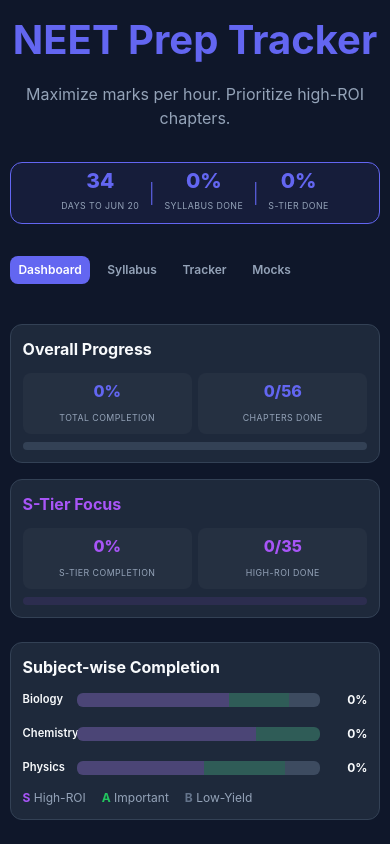
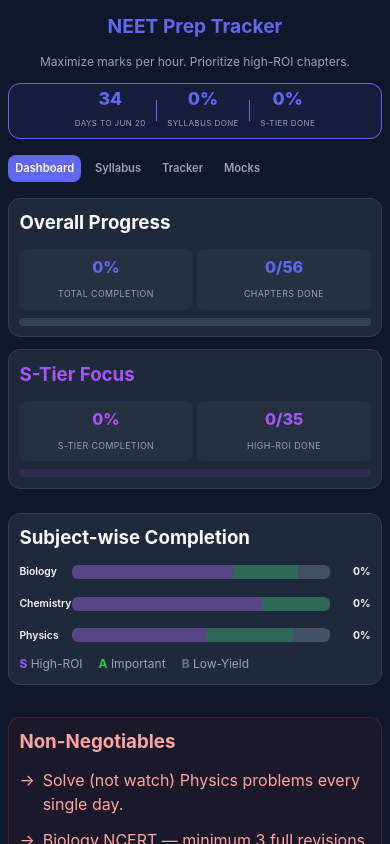
Before and after one commit to Doffcode/neet-prep-tracker, a React (Vite) app: page / in a window 390 px wide. Shown: the top 844 px of the page. Built offline with nearby package versions, Linux system fonts and the light colour scheme.

Commit message:
Fix mobile-desktop parity: sticky countdown, visible bar chart, scroll-to-top on tab switch

```diff
--- a/src/App.tsx
+++ b/src/App.tsx
@@ -24,14 +24,19 @@ function App() {
   const [state, setState] = useLocalStorage<AppState>('neet-prep-state-v2', INITIAL_STATE);
   const [selectedDate, setSelectedDate] = useState<string>(getTodayStr());
   const dayDetailRef = useRef<HTMLDivElement>(null);
+  const topRef = useRef<HTMLDivElement>(null);
 
   useEffect(() => {
-    if (activeTab === 'tracker' && window.innerWidth <= 768 && dayDetailRef.current) {
+    if (window.innerWidth <= 768) {
+      if (activeTab === 'tracker' && dayDetailRef.current) {
         setTimeout(() => {
           dayDetailRef.current?.scrollIntoView({ behavior: 'smooth', block: 'start' });
         }, 150);
+      } else {
+        topRef.current?.scrollIntoView({ behavior: 'smooth', block: 'start' });
       }
-  }, [selectedDate, activeTab]);
+    }
+  }, [activeTab, selectedDate]);
 
   const today = getTodayStr();
   const daysRemaining = getDaysRemaining();
@@ -70,12 +75,6 @@ function App() {
     });
     return subjects;
   }, [allCompletedChapters]);
-
-  const getTierWidth = (tier: Tier, subject: Subject) => {
-    const breakdown = subjectStats[subject].tierBreakdown[tier];
-    if (breakdown.total === 0) return 0;
-    return (breakdown.completed / breakdown.total) * 100;
-  };
 
   const getTierTotalWidth = (tier: Tier, subject: Subject) => {
     const breakdown = subjectStats[subject].tierBreakdown[tier];
@@ -149,14 +148,14 @@ function App() {
   };
 
   const todayIndex = ALL_DATES.findIndex(d => d === today);
-
   const currentPhase = todayIndex < 14 ? 0 : todayIndex < 24 ? 1 : 2;
 
   return (
     <div className="container">
-      <header style={{ marginBottom: '2rem', textAlign: 'center' }}>
-        <h1 style={{ fontSize: '2.5rem', color: 'var(--accent)' }}>NEET Prep Tracker</h1>
-        <p style={{ color: 'var(--text-secondary)' }}>Maximize marks per hour. Prioritize high-ROI chapters.</p>
+      <div ref={topRef} className="sticky-top">
+        <header className="app-header">
+          <h1>NEET Prep Tracker</h1>
+          <p>Maximize marks per hour. Prioritize high-ROI chapters.</p>
         </header>
 
         <div className="countdown-banner">
@@ -187,7 +186,9 @@ function App() {
             </div>
           ))}
         </nav>
+      </div>
 
+      <div className="tab-content">
         {activeTab === 'dashboard' && (
           <section>
             <div className="grid">
@@ -234,19 +235,21 @@ function App() {
                     <span className="graph-label">{subject}</span>
                     <div className="graph-bar-container">
                       {(['S', 'A', 'B'] as Tier[]).map(tier => {
-                      const tierTotal = subjectStats[subject].tierBreakdown[tier].total;
-                      if (tierTotal === 0) return null;
-                      const width = getTierTotalWidth(tier, subject);
-                      const fill = getTierWidth(tier, subject);
+                        const bd = subjectStats[subject].tierBreakdown[tier];
+                        if (bd.total === 0) return null;
+                        const segWidth = getTierTotalWidth(tier, subject);
+                        const fillPct = bd.total > 0 ? (bd.completed / bd.total) * 100 : 0;
                         return (
                           <div
                             key={tier}
                             className={`graph-bar graph-bar-${tier.toLowerCase()}`}
-                          style={{
-                            width: `${width}%`,
-                            opacity: fill === 0 ? 0.2 : 1,
-                          }}
+                            style={{ width: `${segWidth}%` }}
+                          >
+                            <div
+                              className="graph-bar-fill"
+                              style={{ width: `${fillPct}%`, background: fillPct > 0 ? undefined : 'transparent' }}
                             />
+                          </div>
                         );
                       })}
                     </div>
@@ -294,7 +297,7 @@ function App() {
 
         {activeTab === 'syllabus' && (
           <section>
-          <div className="grid" style={{ gridTemplateColumns: 'repeat(auto-fit, minmax(350px, 1fr))' }}>
+            <div className="grid" style={{ gridTemplateColumns: 'repeat(auto-fit, minmax(320px, 1fr))' }}>
               {(['Biology', 'Chemistry', 'Physics'] as Subject[]).map(subject => (
                 <div key={subject} className="card">
                   <h2>{subject}</h2>
@@ -512,8 +515,9 @@ function App() {
             </div>
           </section>
         )}
+      </div>
 
-      <footer style={{ marginTop: '4rem', textAlign: 'center', color: 'var(--text-secondary)', fontSize: '0.8rem' }}>
+      <footer style={{ marginTop: '2rem', textAlign: 'center', color: 'var(--text-secondary)', fontSize: '0.8rem' }}>
         NEET Prep Tracker &mdash; {daysRemaining} days to Jun 20.
       </footer>
     </div>
--- a/src/index.css
+++ b/src/index.css
@@ -43,6 +43,75 @@ h1, h2, h3 {
   margin: 0 auto;
 }
 
+/* Sticky header area */
+.sticky-top {
+  position: sticky;
+  top: 0;
+  z-index: 100;
+  background: var(--bg-color);
+  padding-bottom: 0.5rem;
+}
+
+.app-header {
+  text-align: center;
+  margin-bottom: 1.25rem;
+  padding-top: 0.25rem;
+}
+
+.app-header h1 {
+  font-size: 2.5rem;
+  color: var(--accent);
+}
+
+.app-header p {
+  color: var(--text-secondary);
+}
+
+.tab-content {
+  padding-top: 0.5rem;
+}
+
+/* Countdown */
+.countdown-banner {
+  background: var(--countdown-bg);
+  border: 1px solid var(--accent);
+  border-radius: 12px;
+  padding: 1rem 1.5rem;
+  display: flex;
+  align-items: center;
+  justify-content: center;
+  gap: 2rem;
+  margin-bottom: 1.5rem;
+  flex-wrap: wrap;
+}
+
+.countdown-item {
+  text-align: center;
+}
+
+.countdown-value {
+  display: block;
+  font-size: 2.2rem;
+  font-weight: 800;
+  color: var(--accent);
+  line-height: 1;
+}
+
+.countdown-label {
+  font-size: 0.75rem;
+  color: var(--text-secondary);
+  text-transform: uppercase;
+  letter-spacing: 0.05em;
+  margin-top: 0.25rem;
+}
+
+.countdown-divider {
+  font-size: 2rem;
+  color: var(--accent);
+  font-weight: 300;
+}
+
+/* Grid */
 .grid {
   display: grid;
   grid-template-columns: repeat(auto-fit, minmax(300px, 1fr));
@@ -60,46 +129,6 @@ h1, h2, h3 {
 
 .card:hover {
   box-shadow: 0 10px 25px -5px rgba(0, 0, 0, 0.3);
-}
-
-/* Countdown */
-.countdown-banner {
-  background: var(--countdown-bg);
-  border: 1px solid var(--accent);
-  border-radius: 12px;
-  padding: 1.25rem 1.5rem;
-  display: flex;
-  align-items: center;
-  justify-content: center;
-  gap: 2rem;
-  margin-bottom: 2rem;
-  flex-wrap: wrap;
-}
-
-.countdown-item {
-  text-align: center;
-}
-
-.countdown-value {
-  display: block;
-  font-size: 2.5rem;
-  font-weight: 800;
-  color: var(--accent);
-  line-height: 1;
-}
-
-.countdown-label {
-  font-size: 0.75rem;
-  color: var(--text-secondary);
-  text-transform: uppercase;
-  letter-spacing: 0.05em;
-  margin-top: 0.25rem;
-}
-
-.countdown-divider {
-  font-size: 2rem;
-  color: var(--accent);
-  font-weight: 300;
 }
 
 /* Subject Graph */
@@ -133,13 +162,23 @@ h1, h2, h3 {
 
 .graph-bar {
   height: 100%;
+  position: relative;
   transition: width 0.5s ease-out;
-  position: relative;
 }
 
-.graph-bar-s { background: var(--tier-s); }
-.graph-bar-a { background: var(--tier-a); }
-.graph-bar-b { background: var(--tier-b); }
+.graph-bar-s { background: rgba(168, 85, 247, 0.3); }
+.graph-bar-a { background: rgba(34, 197, 94, 0.3); }
+.graph-bar-b { background: rgba(100, 116, 139, 0.3); }
+
+.graph-bar-fill {
+  height: 100%;
+  border-radius: 0 6px 6px 0;
+  transition: width 0.5s ease-out;
+}
+
+.graph-bar-s .graph-bar-fill { background: var(--tier-s); }
+.graph-bar-a .graph-bar-fill { background: var(--tier-a); }
+.graph-bar-b .graph-bar-fill { background: var(--tier-b); }
 
 .graph-percent {
   margin-left: 0.5rem;
@@ -173,52 +212,17 @@ h1, h2, h3 {
   position: relative;
 }
 
-.day-cell:hover {
-  border-color: var(--accent);
-  background: rgba(99, 102, 241, 0.1);
-}
+.day-cell:hover { border-color: var(--accent); background: rgba(99, 102, 241, 0.1); }
+.day-cell.selected { border-color: var(--accent); background: rgba(99, 102, 241, 0.2); }
+.day-cell.today { border-color: var(--success); box-shadow: 0 0 12px rgba(16, 185, 129, 0.2); }
+.day-cell.complete { border-color: var(--success); background: rgba(16, 185, 129, 0.08); }
+.day-cell.partial { border-color: var(--warning); }
+.day-cell.future { opacity: 0.4; cursor: default; }
 
-.day-cell.selected {
-  border-color: var(--accent);
-  background: rgba(99, 102, 241, 0.2);
-}
+.day-cell-date { font-weight: 700; font-size: 0.85rem; }
+.day-cell-name { color: var(--text-secondary); font-size: 0.65rem; }
 
-.day-cell.today {
-  border-color: var(--success);
-  box-shadow: 0 0 12px rgba(16, 185, 129, 0.2);
-}
-
-.day-cell.complete {
-  border-color: var(--success);
-  background: rgba(16, 185, 129, 0.08);
-}
-
-.day-cell.partial {
-  border-color: var(--warning);
-}
-
-.day-cell.future {
-  opacity: 0.4;
-  cursor: default;
-}
-
-.day-cell-date {
-  font-weight: 700;
-  font-size: 0.85rem;
-}
-
-.day-cell-name {
-  color: var(--text-secondary);
-  font-size: 0.65rem;
-}
-
-.day-cell-dot {
-  width: 6px;
-  height: 6px;
-  border-radius: 50%;
-  margin-top: 2px;
-}
-
+.day-cell-dot { width: 6px; height: 6px; border-radius: 50%; margin-top: 2px; }
 .day-cell-dot.green { background: var(--success); }
 .day-cell-dot.yellow { background: var(--warning); }
 
@@ -252,9 +256,7 @@ h1, h2, h3 {
   margin-top: 1rem;
 }
 
-.note-input textarea {
-  width: 100%;
-}
+.note-input textarea { width: 100%; }
 
 /* Tier badges */
 .tier-badge {
@@ -285,7 +287,7 @@ h1, h2, h3 {
   transition: width 0.3s ease-out;
 }
 
-/* Checkbox item */
+/* Checkbox */
 .checkbox-item {
   display: flex;
   align-items: flex-start;
@@ -296,20 +298,10 @@ h1, h2, h3 {
   transition: background 0.2s;
 }
 
-.checkbox-item:hover {
-  background: rgba(255, 255, 255, 0.05);
-}
+.checkbox-item:hover { background: rgba(255, 255, 255, 0.05); }
+.checkbox-item input { width: 1.25rem; height: 1.25rem; accent-color: var(--accent); }
 
-.checkbox-item input {
-  width: 1.25rem;
-  height: 1.25rem;
-  accent-color: var(--accent);
-}
-
-.strikethrough {
-  text-decoration: line-through;
-  opacity: 0.5;
-}
+.strikethrough { text-decoration: line-through; opacity: 0.5; }
 
 /* Buttons */
 .btn {
@@ -321,27 +313,16 @@ h1, h2, h3 {
   transition: background 0.2s;
 }
 
-.btn-primary {
-  background: var(--accent);
-  color: white;
-}
-
-.btn-primary:hover {
-  background: var(--accent-hover);
-}
-
-.btn-sm {
-  padding: 0.4rem 0.75rem;
-  font-size: 0.8rem;
-}
+.btn-primary { background: var(--accent); color: white; }
+.btn-primary:hover { background: var(--accent-hover); }
+.btn-sm { padding: 0.4rem 0.75rem; font-size: 0.8rem; }
 
 /* Nav */
 .nav {
   display: flex;
   gap: 1rem;
-  margin-bottom: 2rem;
   overflow-x: auto;
-  padding-bottom: 0.5rem;
+  padding-bottom: 0.25rem;
 }
 
 .nav-link {
@@ -354,10 +335,7 @@ h1, h2, h3 {
   transition: all 0.2s;
 }
 
-.nav-link.active {
-  background: var(--accent);
-  color: white;
-}
+.nav-link.active { background: var(--accent); color: white; }
 
 /* Stats */
 .stats-grid {
@@ -388,17 +366,8 @@ h1, h2, h3 {
 }
 
 /* Forms */
-.mock-form {
-  display: flex;
-  flex-direction: column;
-  gap: 1rem;
-}
-
-.input-group {
-  display: flex;
-  flex-direction: column;
-  gap: 0.5rem;
-}
+.mock-form { display: flex; flex-direction: column; gap: 1rem; }
+.input-group { display: flex; flex-direction: column; gap: 0.5rem; }
 
 input, textarea {
   background: var(--bg-color);
@@ -415,12 +384,11 @@ input, textarea {
   color: #fca5a5;
 }
 
-/* Day tracker toolbar */
+/* Day toolbar */
 .day-toolbar {
   display: flex;
   align-items: center;
   gap: 1rem;
-  margin-bottom: 1rem;
   flex-wrap: wrap;
 }
 
@@ -433,135 +401,108 @@ input, textarea {
   font-size: 0.85rem;
 }
 
-/* Mock log list */
+/* Mock log */
 .mock-log-item {
   padding: 1rem;
   border-bottom: 1px solid var(--border);
 }
 
-/* Phase card highlight */
-.phase-active {
-  border-left: 3px solid var(--accent);
-  padding-left: 1rem;
-}
+/* Responsive */
+@media (max-width: 768px) {
+  body { padding: 0.75rem; }
 
-/* Responsive – keep same structure, just scale */
-@media (max-width: 768px) {
-  body {
-    padding: 1rem;
+  .app-header h1 { font-size: 1.4rem; }
+  .app-header p { font-size: 0.85rem; }
+  .app-header { margin-bottom: 0.75rem; }
+
+  .sticky-top { padding-bottom: 0.25rem; }
+
+  .countdown-banner {
+    padding: 0.5rem 0.75rem;
+    gap: 0.75rem;
+    margin-bottom: 1rem;
   }
+  .countdown-value { font-size: 1.4rem; }
+  .countdown-divider { font-size: 1.3rem; }
+  .countdown-label { font-size: 0.6rem; }
 
-  h1 { font-size: 1.6rem; }
-  h2 { font-size: 1.2rem; }
-  h3 { font-size: 1rem; }
+  .nav { gap: 0.4rem; }
+  .nav-link { padding: 0.35rem 0.6rem; font-size: 0.8rem; }
 
-  .container { max-width: 100%; }
-
-  .nav {
-    gap: 0.5rem;
-  }
-  .nav-link {
-    padding: 0.4rem 0.75rem;
-    font-size: 0.8rem;
-  }
-
-  .grid {
-    gap: 1rem;
-    margin-bottom: 1.5rem;
-  }
-
+  .grid { gap: 0.75rem; margin-bottom: 1.5rem; }
   .card { padding: 1rem; }
 
-  .countdown-banner {
-    padding: 0.75rem 1rem;
-    gap: 1rem;
-  }
-  .countdown-value { font-size: 1.6rem; }
-  .countdown-divider { font-size: 1.5rem; }
-  .countdown-label { font-size: 0.65rem; }
+  .stats-grid { gap: 0.5rem; }
+  .stat-card { padding: 0.5rem; }
+  .stat-value { font-size: 1.1rem; }
+  .stat-label { font-size: 0.6rem; }
 
-  .day-grid {
-    gap: 0.25rem;
-    margin-bottom: 1rem;
-  }
-  .day-cell {
-    font-size: 0.65rem;
-    padding: 0.15rem;
-    border-radius: 6px;
-  }
-  .day-cell-date { font-size: 0.7rem; }
-  .day-cell-name { font-size: 0.55rem; }
-  .day-cell-dot { width: 4px; height: 4px; }
+  .graph-label { width: 55px; font-size: 0.7rem; }
+  .graph-bar-container { height: 16px; }
+  .graph-row { gap: 0.4rem; }
+  .graph-percent { font-size: 0.7rem; min-width: 32px; }
 
-  .day-toolbar {
-    gap: 0.5rem;
-  }
+  .day-grid { gap: 0.2rem; margin-bottom: 1rem; }
+  .day-cell { font-size: 0.6rem; padding: 0.1rem; border-radius: 5px; }
+  .day-cell-date { font-size: 0.65rem; }
+  .day-cell-name { font-size: 0.5rem; }
 
-  .day-detail { padding: 1rem; margin-bottom: 1rem; }
-  .day-detail-header { margin-bottom: 1rem; }
+  .day-detail { padding: 0.85rem; margin-bottom: 1rem; }
+  .day-detail-header { margin-bottom: 0.75rem; }
 
-  .stats-grid { gap: 0.5rem; }
-  .stat-card { padding: 0.6rem; }
-  .stat-value { font-size: 1.2rem; }
-  .stat-label { font-size: 0.65rem; }
+  .checkbox-item { padding: 0.4rem 0.5rem; gap: 0.4rem; }
+  .day-detail .checkbox-item { margin-bottom: 0.4rem; }
 
-  .graph-label { width: 60px; font-size: 0.75rem; }
-  .graph-bar-container { height: 18px; }
-  .graph-row { gap: 0.5rem; }
-  .graph-percent { font-size: 0.75rem; min-width: 35px; }
+  .btn { padding: 0.5rem 0.85rem; }
+  .btn-sm { padding: 0.3rem 0.5rem; font-size: 0.75rem; }
 
-  .checkbox-item { padding: 0.5rem; gap: 0.5rem; }
+  input, textarea { font-size: 0.85rem; padding: 0.5rem; }
 
-  input, textarea { font-size: 0.9rem; padding: 0.5rem; }
-
-  .btn { padding: 0.5rem 1rem; }
-
-  footer { margin-top: 2rem; }
+  footer { margin-top: 1.5rem; font-size: 0.7rem; }
 }
 
 @media (max-width: 480px) {
-  body { padding: 0.6rem; }
+  body { padding: 0.5rem; }
 
-  .nav-link {
-    padding: 0.3rem 0.55rem;
-    font-size: 0.75rem;
-  }
+  .app-header h1 { font-size: 1.2rem; }
+  .app-header p { font-size: 0.75rem; }
 
   .countdown-banner {
-    padding: 0.5rem 0.6rem;
-    gap: 0.6rem;
+    padding: 0.4rem 0.5rem;
+    gap: 0.5rem;
   }
-  .countdown-value { font-size: 1.3rem; }
-  .countdown-divider { font-size: 1.2rem; }
-  .countdown-label { font-size: 0.55rem; }
+  .countdown-value { font-size: 1.1rem; }
+  .countdown-divider { font-size: 1.1rem; }
+  .countdown-label { font-size: 0.5rem; }
 
-  .day-grid { gap: 0.15rem; }
-  .day-cell {
-    font-size: 0.55rem;
-    padding: 0.1rem;
-    border-radius: 4px;
-  }
-  .day-cell-date { font-size: 0.6rem; }
-  .day-cell-name { font-size: 0.5rem; }
+  .nav-link { padding: 0.3rem 0.45rem; font-size: 0.7rem; }
 
-  .day-toolbar { flex-direction: column; align-items: stretch; }
-  .day-toolbar select { width: 100%; }
+  .grid { grid-template-columns: 1fr; }
 
-  .day-detail { padding: 0.75rem; }
-  .day-detail-header { flex-direction: column; }
-
-  .card { padding: 0.75rem; }
-
-  .stats-grid { grid-template-columns: 1fr 1fr; gap: 0.4rem; }
+  .stats-grid { grid-template-columns: 1fr 1fr; gap: 0.3rem; }
   .stat-card { padding: 0.4rem; }
   .stat-value { font-size: 1rem; }
   .stat-label { font-size: 0.55rem; }
 
-  .graph-label { width: 50px; font-size: 0.7rem; }
+  .graph-label { width: 48px; font-size: 0.65rem; }
   .graph-bar-container { height: 14px; }
   .graph-row { gap: 0.3rem; }
+  .graph-percent { font-size: 0.65rem; min-width: 28px; }
 
-  .checkbox-item { padding: 0.35rem 0.4rem; gap: 0.35rem; font-size: 0.8rem; }
+  .day-grid { gap: 0.12rem; }
+  .day-cell { font-size: 0.5rem; padding: 0.05rem; border-radius: 4px; }
+  .day-cell-date { font-size: 0.55rem; }
+  .day-cell-name { font-size: 0.45rem; }
 
-  .btn-sm { font-size: 0.7rem; padding: 0.3rem 0.5rem; }
+  .day-toolbar { flex-direction: column; align-items: stretch; gap: 0.4rem; }
+  .day-toolbar select { width: 100%; }
+
+  .day-detail { padding: 0.65rem; }
+  .day-detail-header { flex-direction: column; }
+
+  .checkbox-item { padding: 0.3rem; gap: 0.3rem; font-size: 0.75rem; }
+
+  .card { padding: 0.65rem; }
+
+  .btn { padding: 0.4rem 0.7rem; font-size: 0.75rem; }
 }
```
Lines whose indentation alone changed are shown as unchanged.
